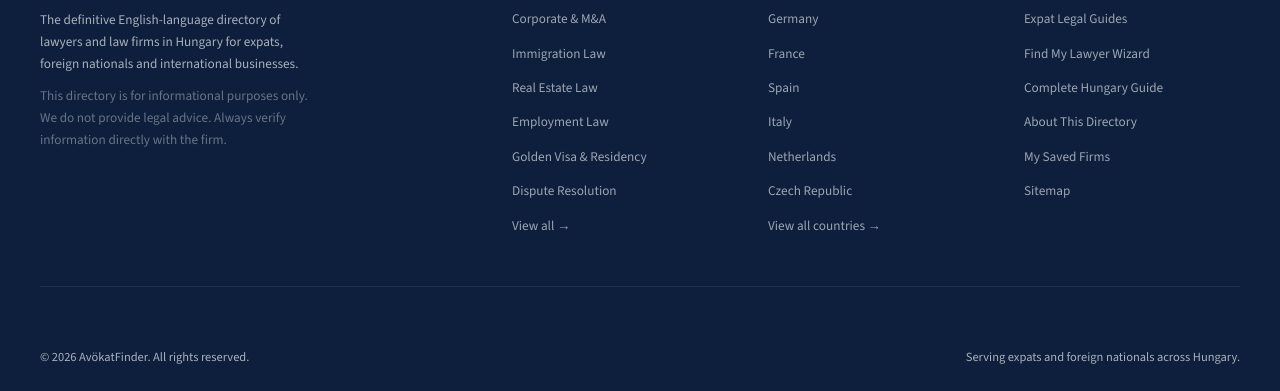
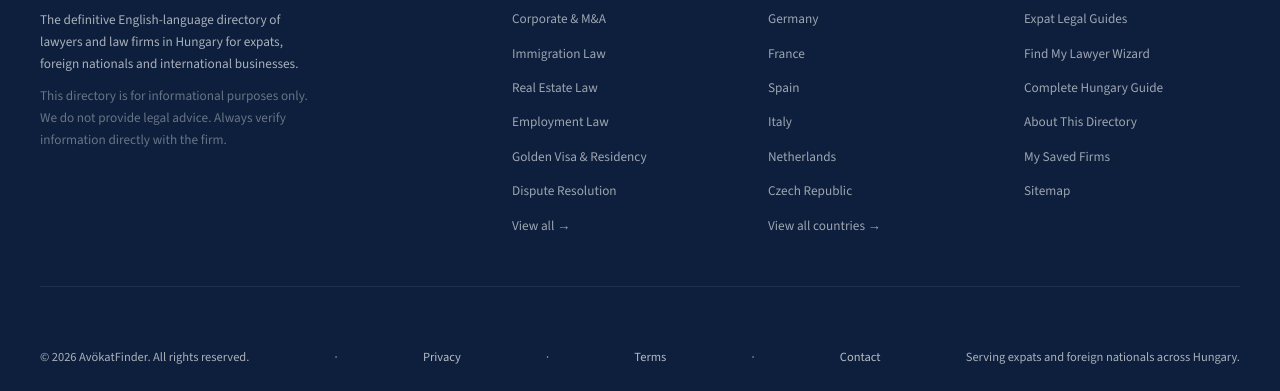
Before and after one commit to JeanBap/avokatfinder-hungary, a plain HTML site: page index.html in a window 1280 px wide. Shown: the part 4601-4992 px from the top of the page. Drawn offline with nearby package versions, Linux system fonts and the light colour scheme.

Commit message:
fix: footer privacy/terms/contact

```diff
--- a/index.html
+++ b/index.html
@@ -273,7 +273,7 @@
     </div>
   </div>
   <div class="footer-bottom">
-    <span>&copy; 2026 AvökatFinder. All rights reserved.</span>
+    <span>&copy; 2026 AvökatFinder. All rights reserved.</span> &middot; <a href="https://avokatfinder.com/privacy/" style="color:rgba(255,255,255,.7)">Privacy</a> &middot; <a href="https://avokatfinder.com/terms/" style="color:rgba(255,255,255,.7)">Terms</a> &middot; <a href="mailto:hello@avokatfinder.com" style="color:rgba(255,255,255,.7)">Contact</a>
     <span>Serving expats and foreign nationals across Hungary.</span>
   </div>
 </footer>
```
